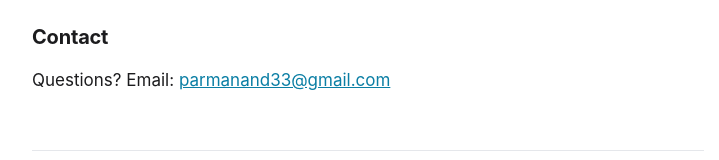
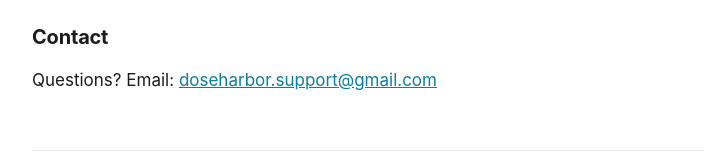
Before and after one commit to Parmis/doseharbor-privacy, a plain HTML site: page index.html in a window 1280 px wide. Shown: the part 1901-2061 px from the top of the page, without its empty margins (272-991 px from the left). Drawn offline with Linux system fonts and the light colour scheme.

Commit message:
Update contact email in privacy policy

```diff
--- a/index.html
+++ b/index.html
@@ -85,7 +85,7 @@
     <p>If this policy ever changes, the new version will be posted at this address with an updated effective date. Since the app collects nothing, changes would only ever describe new <em>optional</em> features (like iCloud backup).</p>
 
     <h2>Contact</h2>
-    <p>Questions? Email: <a href="mailto:parmanand33@gmail.com">parmanand33@gmail.com</a></p>
+    <p>Questions? Email: <a href="mailto:doseharbor.support@gmail.com">doseharbor.support@gmail.com</a></p>
 
     <p class="footer">DoseHarbor &mdash; a reminder tool, not medical advice.</p>
   </div>
```
